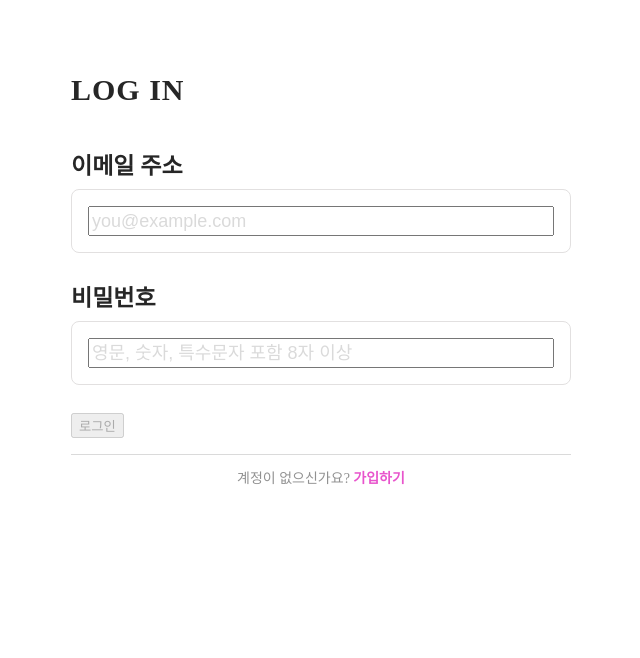
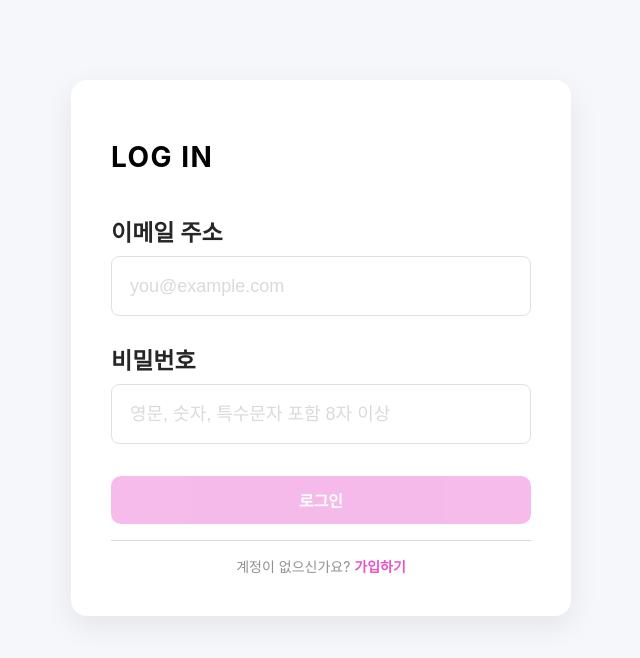
Before and after one commit to suyeon1013/login, a React (Create React App) app: page / in a window 1280 px wide. Shown: the top 658 px of the page, without its empty margins (319-959 px from the left). Built offline with nearby package versions, Linux system fonts and the light colour scheme.

Commit message:
로그인페이지 css 추가

```diff
--- a/src/App.js
+++ b/src/App.js
@@ -2,7 +2,7 @@ import React from "react";
 import { BrowserRouter, Routes, Route } from "react-router-dom";
 import Login from "./Login";
 import Register from "./Register";
-console.log("app");
+
 function App() {
   return (
     <BrowserRouter>
--- a/src/Register.jsx
+++ b/src/Register.jsx
@@ -1,4 +1,6 @@
-import React from "react";
+import React, { useInsertionEffect, userState } from "react";
+import { Link } from "react-router-dom";
+import { useNavigate } from "react-router-dom";
 
 const Register = () => {
   return <div>Register</div>;
--- a/src/index.css
+++ b/src/index.css
@@ -1,19 +1,16 @@
-/* @red: #EF6161; */
-/* @green: #7ac142; */
+body {
+  margin: 0;
+  background: #f6f7fb;
+  font-family: -apple-system, BlinkMacSystemFont, sans-serif;
+}
 
 .login-page {
-  position: absolute;
-  /* width: 100%; */
-  width: 500px;
-  height: 100%;
-  bottom: 0;
-  top: 0;
-  left: 50%;
-  /* background: #f7f7f7; */
-  transform: translate(-50%, 0);
-  overflow: hidden;
-  display: flex;
-  flex-direction: column;
+  width: 420px;
+  margin: 80px auto;
+  padding: 40px;
+  background: #ffffff;
+  border-radius: 16px;
+  box-shadow: 0 10px 30px rgba(0, 0, 0, 0.08);
 }
 h2 {
   text-align: left;
@@ -25,10 +22,13 @@ h2 {
 }
 
 .title-wrap {
-  margin-top: 10%;
-  font-size: 20px;
+  margin-bottom: 32px;
+}
+
+.title-wrap h2 {
+  font-size: 28px;
   font-weight: 700;
-  color: #262626;
+  letter-spacing: 1.5px;
 }
 
 .content-wrap {
@@ -62,6 +62,7 @@ h2 {
   margin-top: 8px;
   background-color: white;
   border: 1px solid #e2e0e0;
+  transition: border-color 0.2s ease;
 }
 
 .input-wrap:focus-within {
@@ -73,6 +74,8 @@ h2 {
   height: 24px;
   font-size: 18px;
   font-weight: 400;
+  border: none;
+  outline: none;
 }
 
 .input-txt::placeholder {
@@ -80,14 +83,41 @@ h2 {
 }
 
 .error-m-wrap {
-  margin-top: 8px;
-  color: #ef0000;
+  margin-top: 6px;
+  color: #ef6161;
   font-size: 12px;
 }
+button {
+  height: 30px;
+  width: 90px;
+  font-size: large;
+}
+.button-wrap {
+  /* flex: 1 0 1; */
+  margin-top: 32px;
+  height: 30;
+}
 
-.button-wrap {
-  flex: 1 0 1;
-  margin-top: 20px;
+.button-wrap button {
+  width: 100%;
+  height: 48px;
+  background: #e854cc;
+  color: white;
+  font-size: 16px;
+  font-weight: 600;
+  border: none;
+  border-radius: 10px;
+  cursor: pointer;
+  transition: background 0.2s ease, opacity 0.2s ease;
+}
+
+.button-wrap button:disabled {
+  opacity: 0.4;
+  cursor: not-allowed;
+}
+
+.button-wrap button:hover:not(:disabled) {
+  background: #d743bb;
 }
 
 .bottom-button {
@@ -100,6 +130,7 @@ h2 {
 
 hr {
   background-color: #dadada;
+  margin: 32px 0 16px;
   margin-top: 16px;
   height: 0.3px;
   width: 100%;
--- a/src/index.js
+++ b/src/index.js
@@ -2,8 +2,7 @@ import React from "react";
 import ReactDOM from "react-dom/client";
 import App from "./App";
 import "./index.css";
-console.log("index");
-// throw new Error("index.js 실행 테스트");
+
 // import reportWebVitals from './reportWebVitals';
 const root = ReactDOM.createRoot(document.getElementById("root"));
 root.render(
--- a/src/useLogin.js
+++ b/src/useLogin.js
@@ -13,7 +13,6 @@ const useLogin = () => {
   const [pwValid, setPwValid] = useState(false);
 
   const allowValid = emailValid && pwValid;
-  console.log(">>????");
 
   const handleEmail = (e) => {
     const value = e.target.value;
@@ -36,6 +35,7 @@ const useLogin = () => {
   };
 
   const onClickConfirmButton = () => {
+    console.log("??");
     if (email === User.email && pw === User.pw) {
       alert("로그인에 성공했습니다.");
     } else {
```
